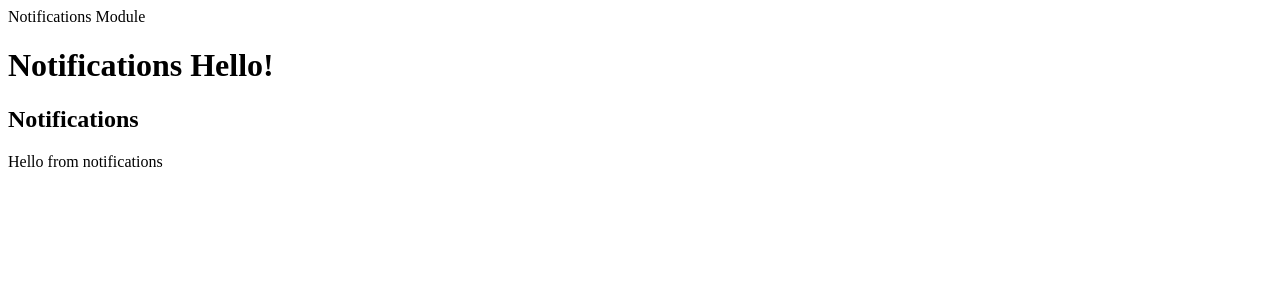
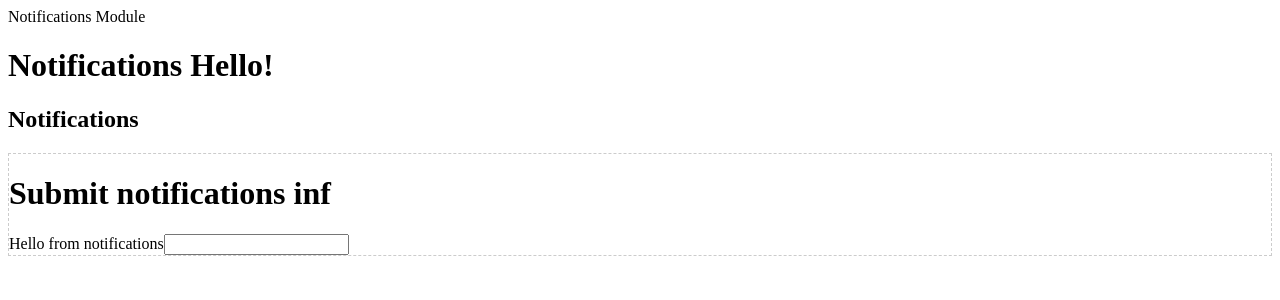
Before and after one commit to TeNnei/angular-ivy-zbld3w, an Angular app: page / in a window 1280 px wide. Shown: the top 300 px of the page. Built offline with nearby package versions, Linux system fonts and the light colour scheme.

Commit message:
2 files modified

```diff
--- a/src/app/app.notifications.components.css
+++ b/src/app/app.notifications.components.css
@@ -1,3 +1,10 @@
-p {
-  font-size: 24;
+ .notifications-block {
+   padding: .5rem, 1rem;
+   border: 1px dashed #ccc;
+   margin-bottom: 1rem;
+ }
+
+ label {
+   margin-bottom: .5rem;
+   font-size: 24;
 }
--- a/src/app/app.notifications.components.html
+++ b/src/app/app.notifications.components.html
@@ -1,2 +1,10 @@
 <h2>{{title}}</h2>
-<label>Hello from notifications</label>
+
+<div class="notifications-block">
+  <h1>Submit notifications inf</h1>
+  <label>Hello from notifications</label>
+  <input
+    name="What you need to notify?"
+    type="text"
+  />
+</div>
```
